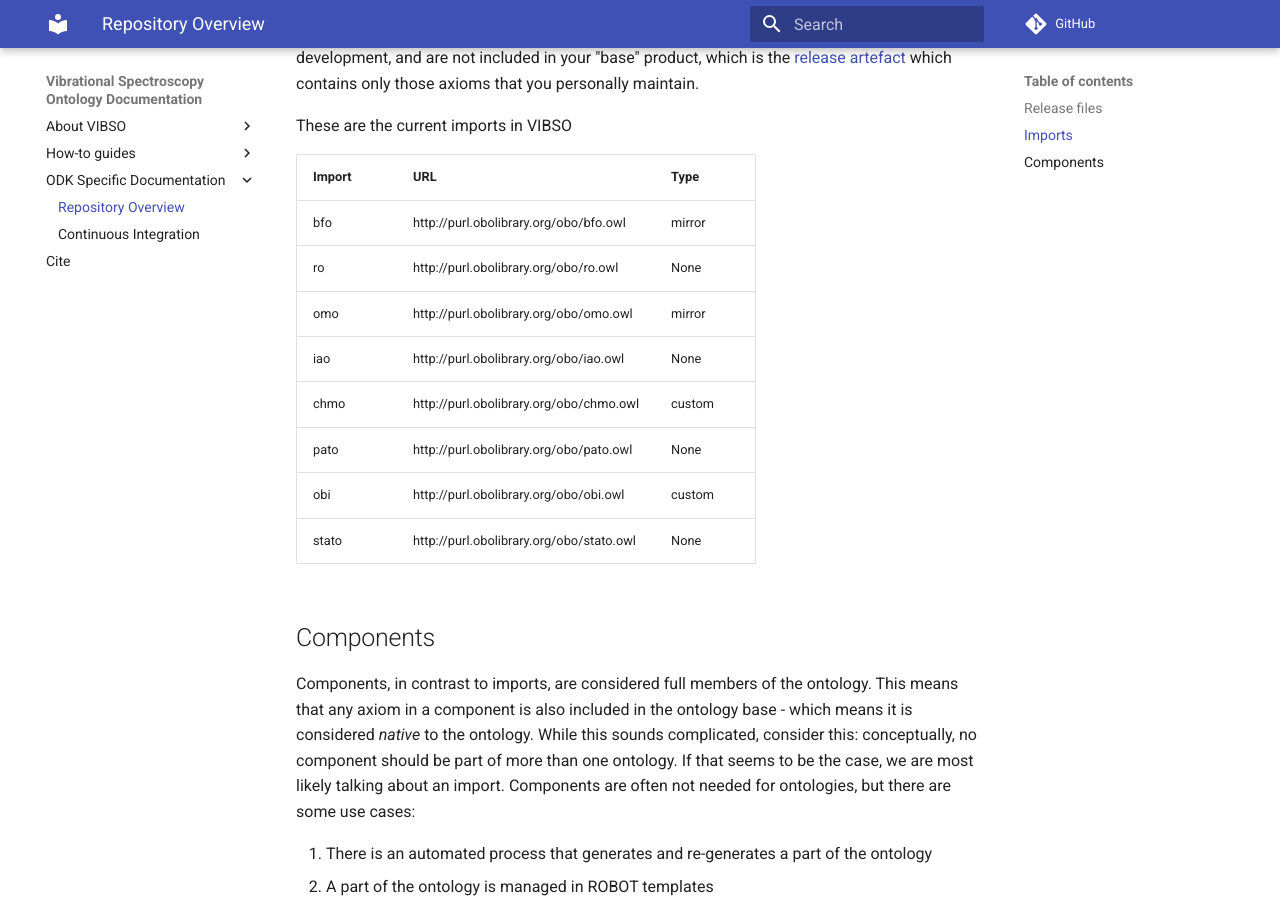
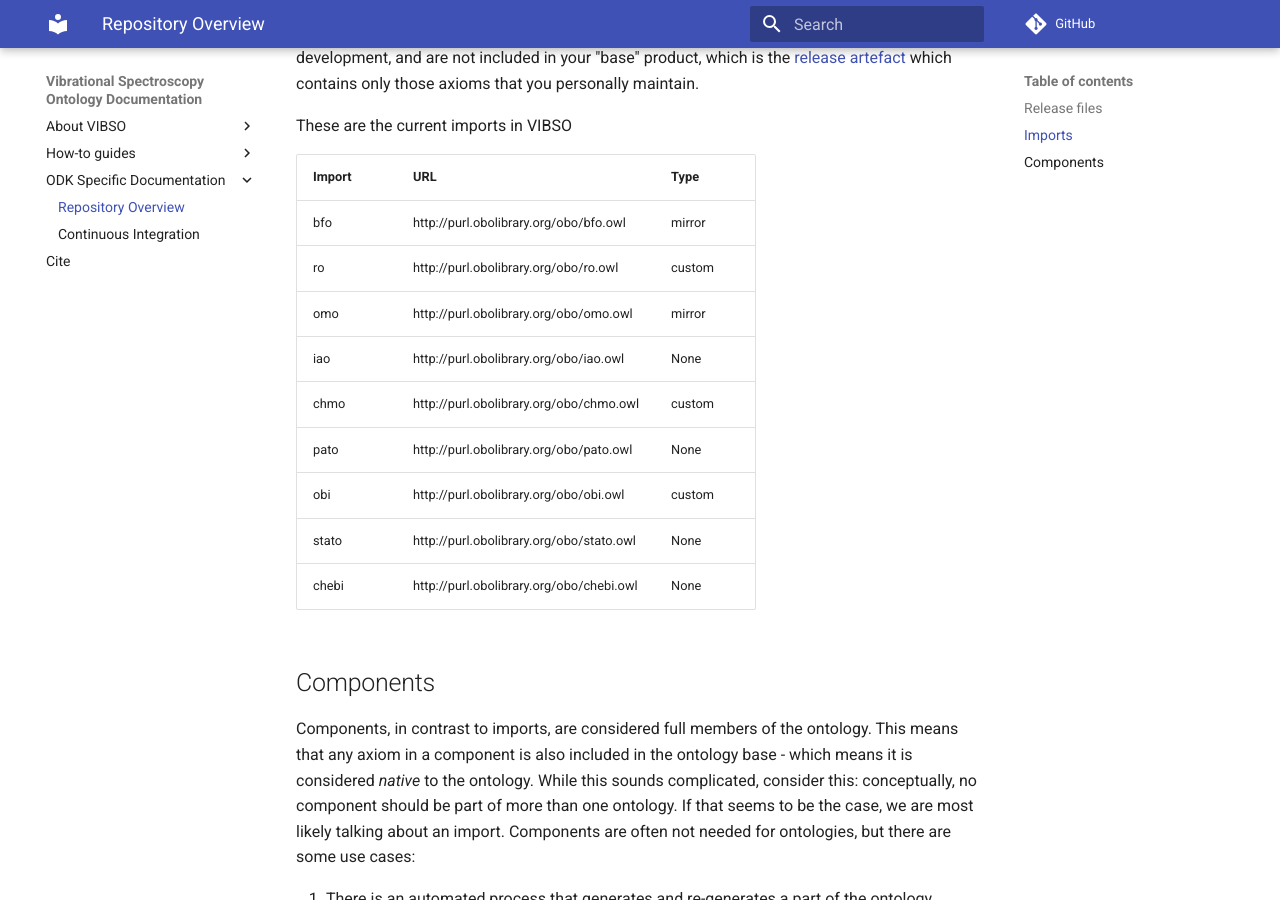
Before and after one commit to NFDI4Chem/VibrationalSpectroscopyOntology, an MkDocs documentation site: the page built from docs/odk-workflows/RepositoryFileStructure.md, in a window 1280 px wide and 900 px high, scrolled down 553 px. Built offline with MkDocs 1.6.1 and Material for MkDocs 9.7.7, drawn with Linux system fonts in a browser that asks for light colours; comment, search, counter and statistics services are not loaded.

Commit message:
Update RepositoryFileStructure.md

```diff
--- a/docs/odk-workflows/RepositoryFileStructure.md
+++ b/docs/odk-workflows/RepositoryFileStructure.md
@@ -17,13 +17,14 @@
 | Import | URL | Type |
 | ------ | --- | ---- |
 | bfo | http://purl.obolibrary.org/obo/bfo.owl | mirror |
-| ro | http://purl.obolibrary.org/obo/ro.owl | None |
+| ro | http://purl.obolibrary.org/obo/ro.owl | custom |
 | omo | http://purl.obolibrary.org/obo/omo.owl | mirror |
 | iao | http://purl.obolibrary.org/obo/iao.owl | None |
 | chmo | http://purl.obolibrary.org/obo/chmo.owl | custom |
 | pato | http://purl.obolibrary.org/obo/pato.owl | None |
 | obi | http://purl.obolibrary.org/obo/obi.owl | custom |
 | stato | http://purl.obolibrary.org/obo/stato.owl | None |
+| chebi | http://purl.obolibrary.org/obo/chebi.owl | None |
 
 ## Components
 Components, in contrast to imports, are considered full members of the ontology. This means that any axiom in a component is also included in the ontology base - which means it is considered _native_ to the ontology. While this sounds complicated, consider this: conceptually, no component should be part of more than one ontology. If that seems to be the case, we are most likely talking about an import. Components are often not needed for ontologies, but there are some use cases:
```
